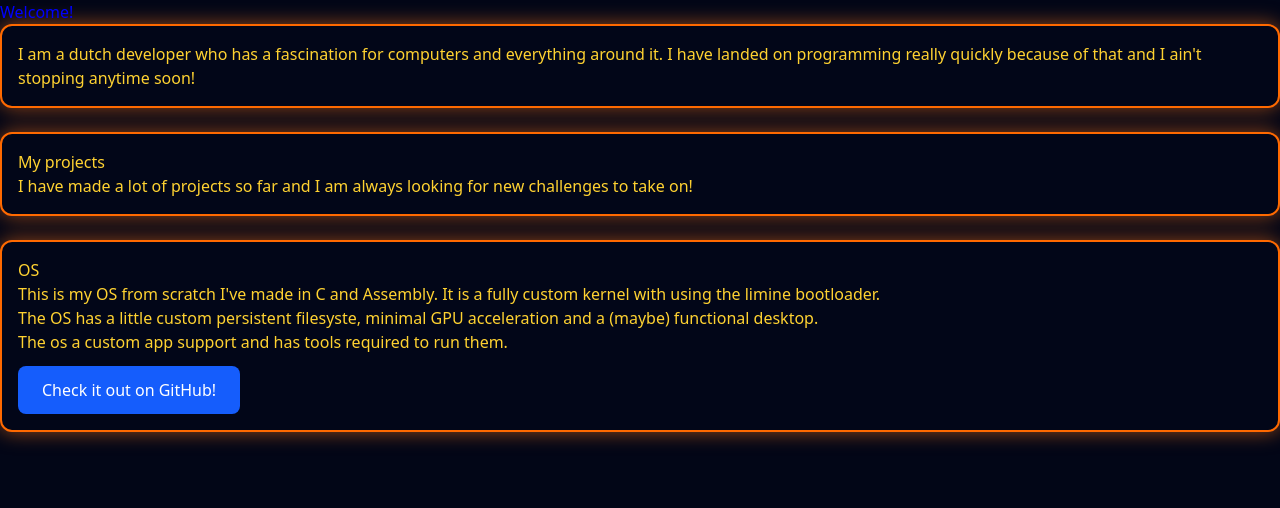
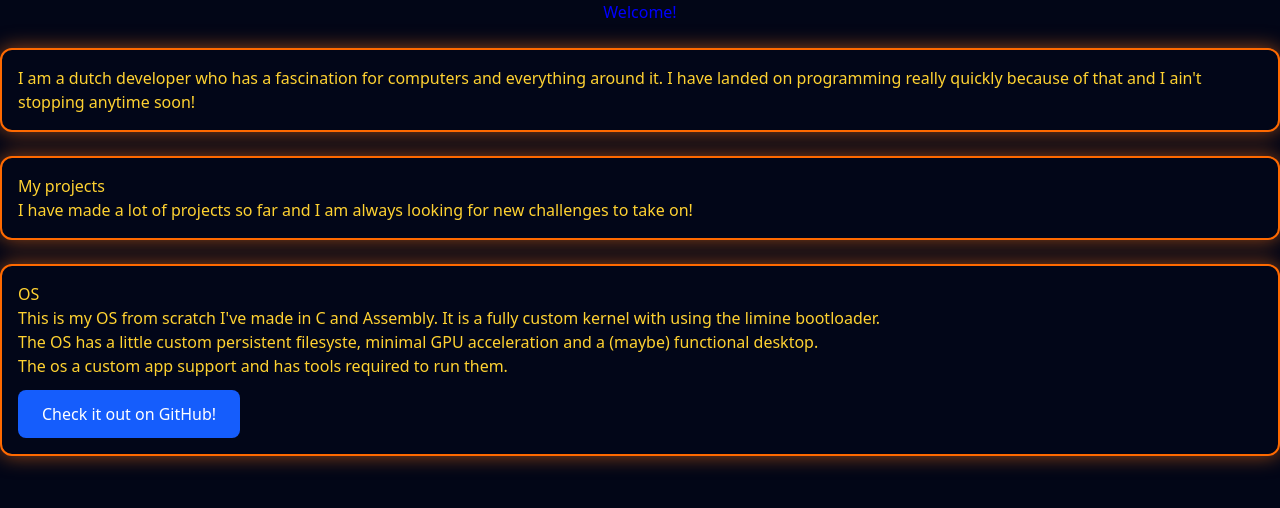
Before and after one commit to QKing-Official/QKing-Official.github.io, a Next.js app: page / in a window 1280 px wide. Shown: the top 508 px of the page. Built offline with nearby package versions, Linux system fonts and the light colour scheme.

Commit message:
centered text

```diff
--- a/app/page.tsx
+++ b/app/page.tsx
@@ -4,7 +4,8 @@ export default function Home() {
   return (
 <div>
     <div>
-    <h1 style={{ color: 'blue' }}> Welcome! </h1>
+    <h1 style={{ textAlign: 'center', color: 'blue' }}> Welcome! </h1>
+    <br></br>
     </div>
 
     <div className="bg-slate-950 text-amber-300 p-4 rounded-xl border-2 border-orange-500 shadow-[0_0_20px_rgba(249,115,22,0.6)]">
```
